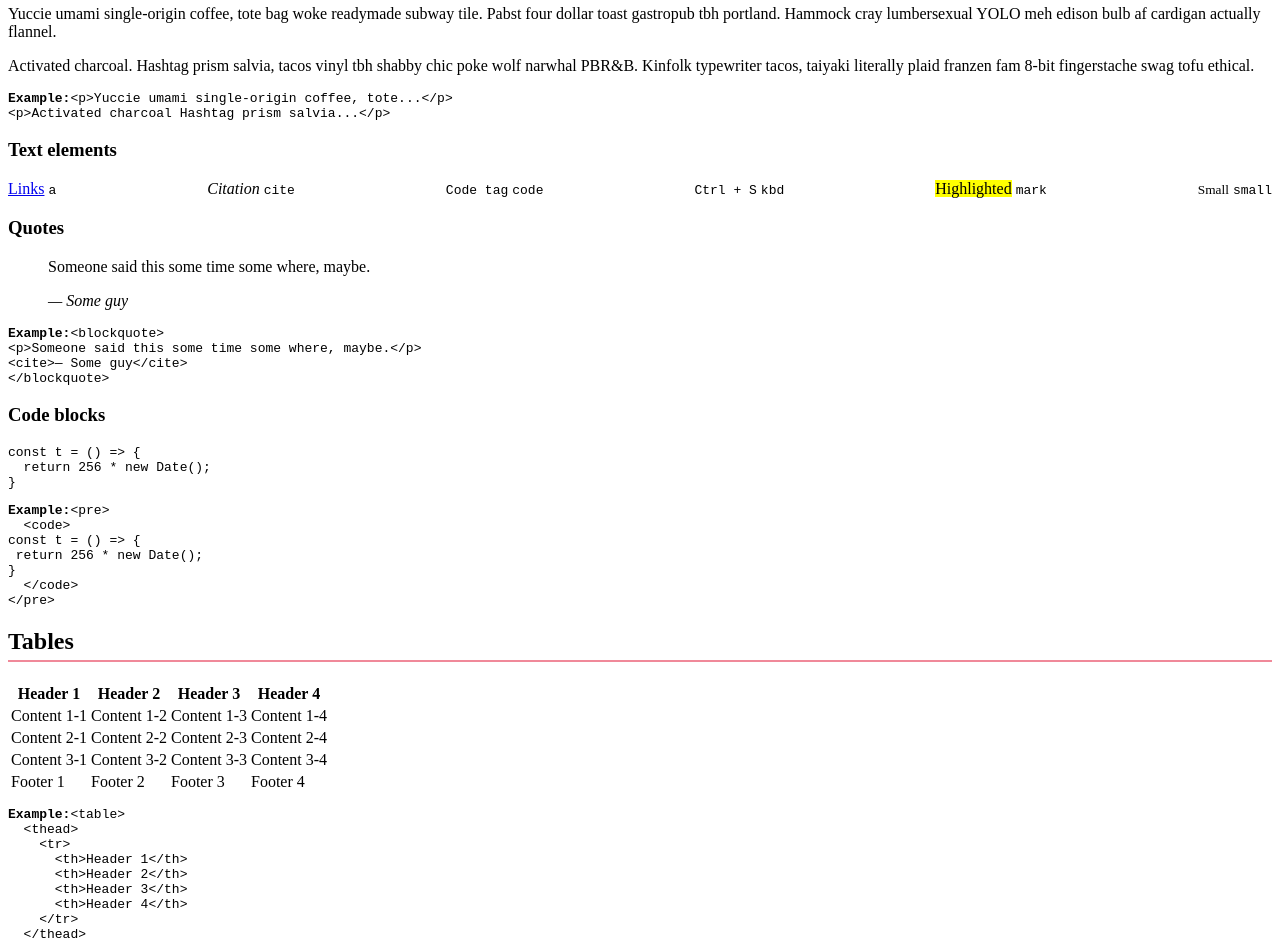
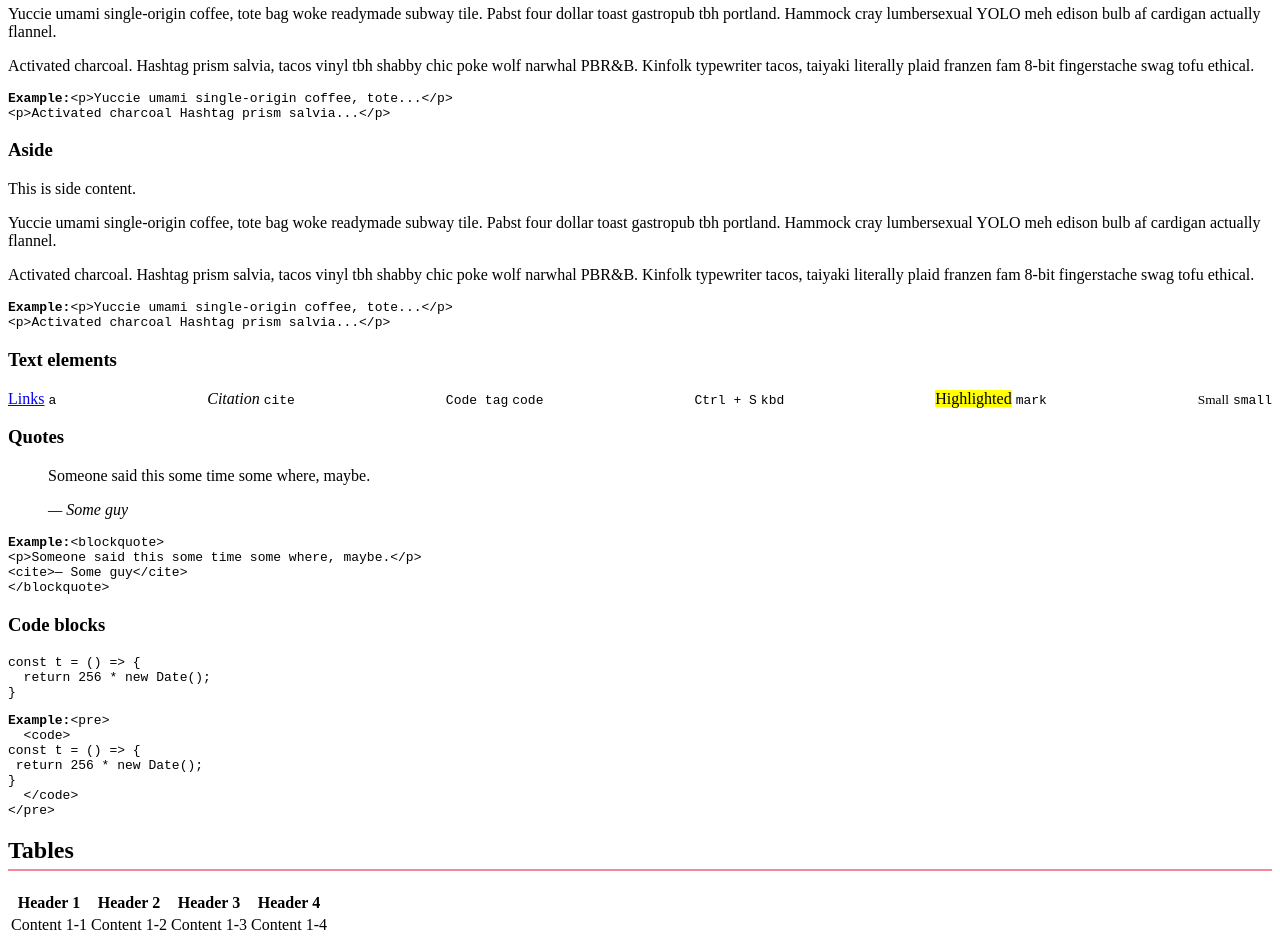
Before and after one commit to juanjuarez99/komi.css, a website: page docs/src/index.pug in a window 1280 px wide. Shown: the part 920-1859 px from the top of the page. Drawn offline with nearby package versions, Linux system fonts and the light colour scheme; files that its build step writes are made by us from their sources.

Commit message:
Added Aside section to documentations

```diff
--- a/docs/src/index.pug
+++ b/docs/src/index.pug
@@ -85,6 +85,23 @@ body
             | &#60;p&#x3E;Yuccie umami single-origin coffee, tote...&#60;/p&#x3E;
             | &#60;p&#x3E;Activated charcoal Hashtag prism salvia...&#60;/p&#x3E;
       section
+        h3 Aside
+        aside
+          | This is side content.
+        p
+          | Yuccie umami single-origin coffee, tote bag woke readymade subway
+          | tile.  Pabst four dollar toast gastropub tbh portland. Hammock cray
+          | lumbersexual YOLO meh edison bulb af cardigan actually flannel.
+        p
+          | Activated charcoal.  Hashtag prism salvia, tacos vinyl tbh shabby chic
+          | poke wolf narwhal PBR&B.  Kinfolk typewriter tacos, taiyaki literally
+          | plaid franzen fam 8-bit fingerstache swag tofu ethical.
+        pre
+          b Example:
+          code
+            | &#60;p&#x3E;Yuccie umami single-origin coffee, tote...&#60;/p&#x3E;
+            | &#60;p&#x3E;Activated charcoal Hashtag prism salvia...&#60;/p&#x3E;
+      section
         h3 Text elements
         .row.spc-btwn
           span
@@ -150,7 +167,6 @@ body
       h2.subtitle
         | Tables
         a(href="#tables") #
-            | &#60;/pre&#x3E;
       table
         thead
           tr
```
Also changed, not shown: docs/index.html.
